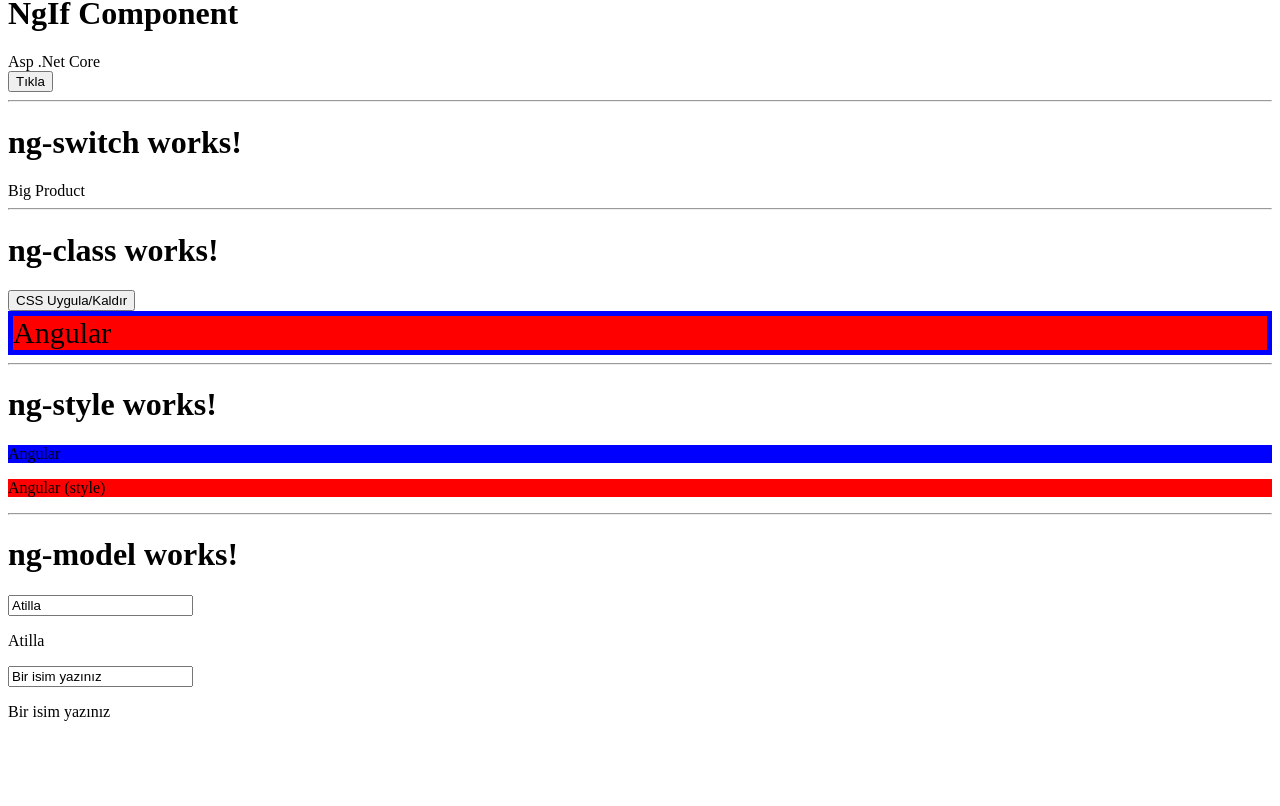
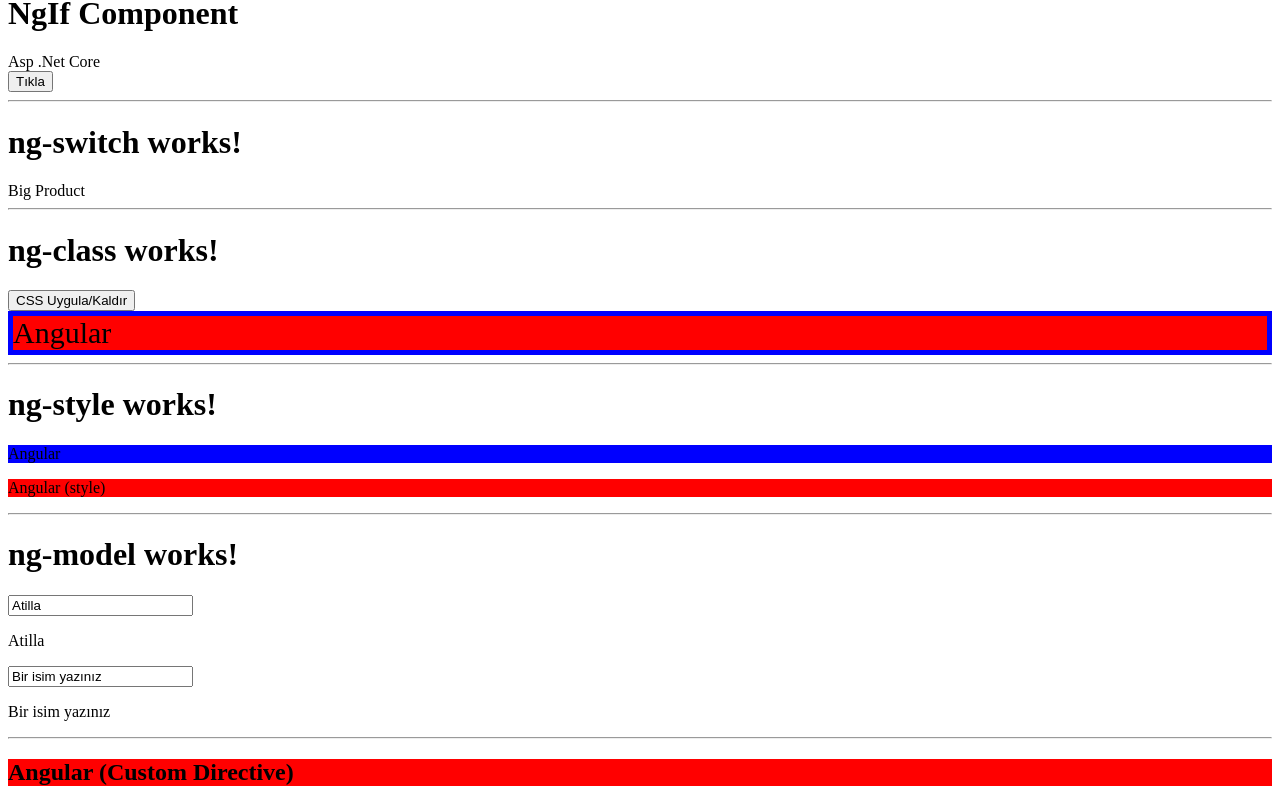
Before and after one commit to atillakalay/TurkcellAngularCourse, an Angular app in the folder angularapp/: page / in a window 1280 px wide. Shown: the part 636-1442 px from the top of the page. Before the commit the page ends 1373 px from the top, so only its background shows below. Built offline with nearby package versions, Linux system fonts and the light colour scheme.

Commit message:
The course on writing a Custom Directive has been completed.

```diff
--- a/angularapp/src/app/app.component.html
+++ b/angularapp/src/app/app.component.html
@@ -12,3 +12,5 @@
 <app-ng-style></app-ng-style>
 <hr>
 <app-ng-model></app-ng-model>
+<hr>
+<h2 appCustom>Angular (Custom Directive)</h2>
--- a/angularapp/src/app/app.module.ts
+++ b/angularapp/src/app/app.module.ts
@@ -9,6 +9,7 @@ import { NgSwitchComponent } from './directive/ng-switch/ng-switch.component';
 import { NgClassComponent } from './directive/ng-class/ng-class.component';
 import { NgStyleComponent } from './directive/ng-style/ng-style.component';
 import { NgModelComponent } from './directive/ng-model/ng-model.component';
+import { CustomDirective } from './directives/custom.directive';
 
 @NgModule({
   declarations: [
@@ -18,7 +19,8 @@ import { NgModelComponent } from './directive/ng-model/ng-model.component';
     NgSwitchComponent,
     NgClassComponent,
     NgStyleComponent,
-    NgModelComponent
+    NgModelComponent,
+    CustomDirective
   ],
   imports: [
     BrowserModule,
--- /dev/null
+++ b/angularapp/src/app/directives/custom.directive.ts
@@ -0,0 +1,12 @@
+import { Directive, ElementRef } from '@angular/core';
+
+@Directive({
+  selector: '[appCustom]'
+})
+export class CustomDirective {
+
+  constructor(private element: ElementRef) {
+    element.nativeElement.style.backgroundColor = 'red'
+    alert("Custom Directive")
+  }
+}
```
Also changed, not shown: 1 other file (tests, documents, lock files or other folders).
